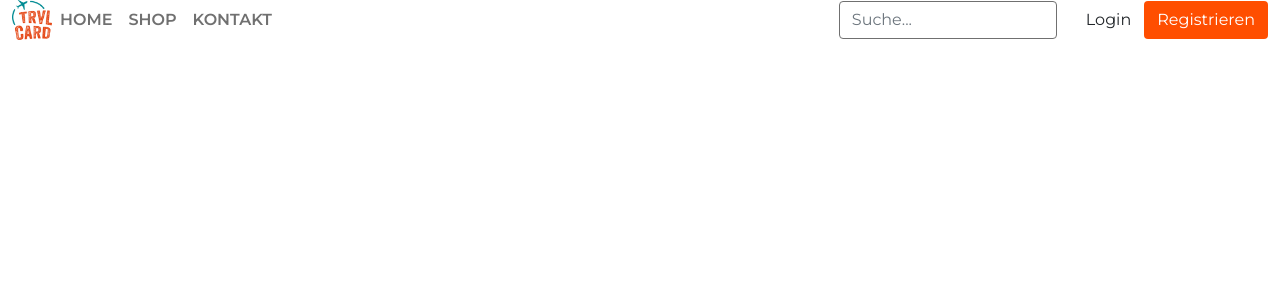
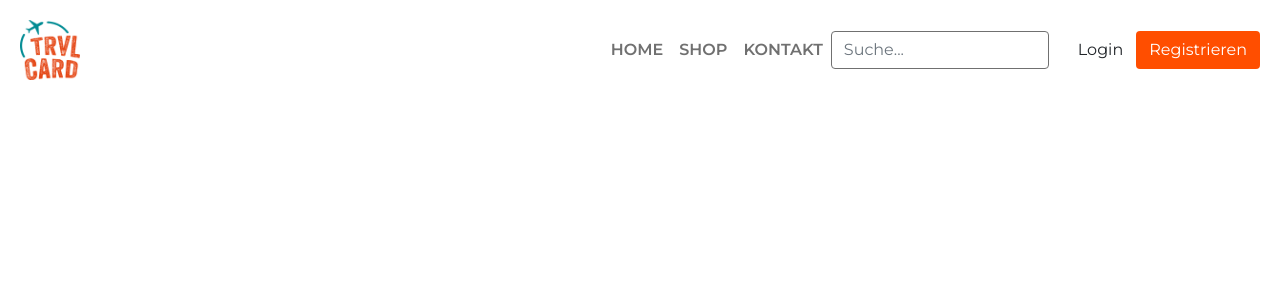
Before and after one commit to on21viktoria/trvl-card, a Vue app: page / in a window 1280 px wide. Shown: the top 300 px of the page. Built offline with nearby package versions, Linux system fonts and the light colour scheme.

Commit message:
edited header component

```diff
--- a/package.json
+++ b/package.json
@@ -9,8 +9,10 @@
   },
   "dependencies": {
     "bootstrap": "^5.1.3",
+    "bootstrap-icons": "^1.8.1",
     "bootstrap-vue": "^2.21.2",
     "core-js": "^3.8.3",
+    "sass-loader": "^12.6.0",
     "vue": "^3.2.31"
   },
   "devDependencies": {
--- a/src/components/Header.vue
+++ b/src/components/Header.vue
@@ -21,8 +21,8 @@
           <img
             alt="trvl card Logo"
             src="./../assets/logo_trvl.png"
-            width="40"
-            height="40"
+            width="60"
+            height="60"
           />
         </a>
 
@@ -30,7 +30,7 @@
           class="
             nav
             col-12 col-lg-auto
-            me-lg-auto
+            ms-lg-auto
             mb-2
             justify-content-center
             mb-md-0
@@ -55,6 +55,7 @@
             Login
           </button>
           <button type="button" class="btn btn-signup">Registrieren</button>
+          <i class="bi bi-cart-fill"></i>
         </div>
       </div>
     </div>
@@ -64,7 +65,8 @@
 <script lang="ts">
 /* eslint-disable */
 import { defineComponent } from "vue";
-import { BootstrapVue } from "bootstrap-vue";
+import { BootstrapVue, BootstrapVueIcons } from "bootstrap-vue";
+
 export default defineComponent({
   name: "Header",
 });
@@ -113,4 +115,9 @@ export default defineComponent({
 .dropdown-toggle {
   outline: 0;
 }
+
+.container-fluid {
+    padding: 20px;
+}
+
 </style>
--- a/src/main.ts
+++ b/src/main.ts
@@ -1,6 +1,6 @@
 import { createApp } from 'vue'
 import App from './App.vue'
 import 'bootstrap/dist/css/bootstrap.css'
-import 'bootstrap-vue/dist/bootstrap-vue.css'
+import 'bootstrap-vue/dist/bootstrap-vue-icons.min.css'
 
 createApp(App).mount('#app')
```
Also changed, not shown: 1 other file (tests, documents, lock files or other folders).
